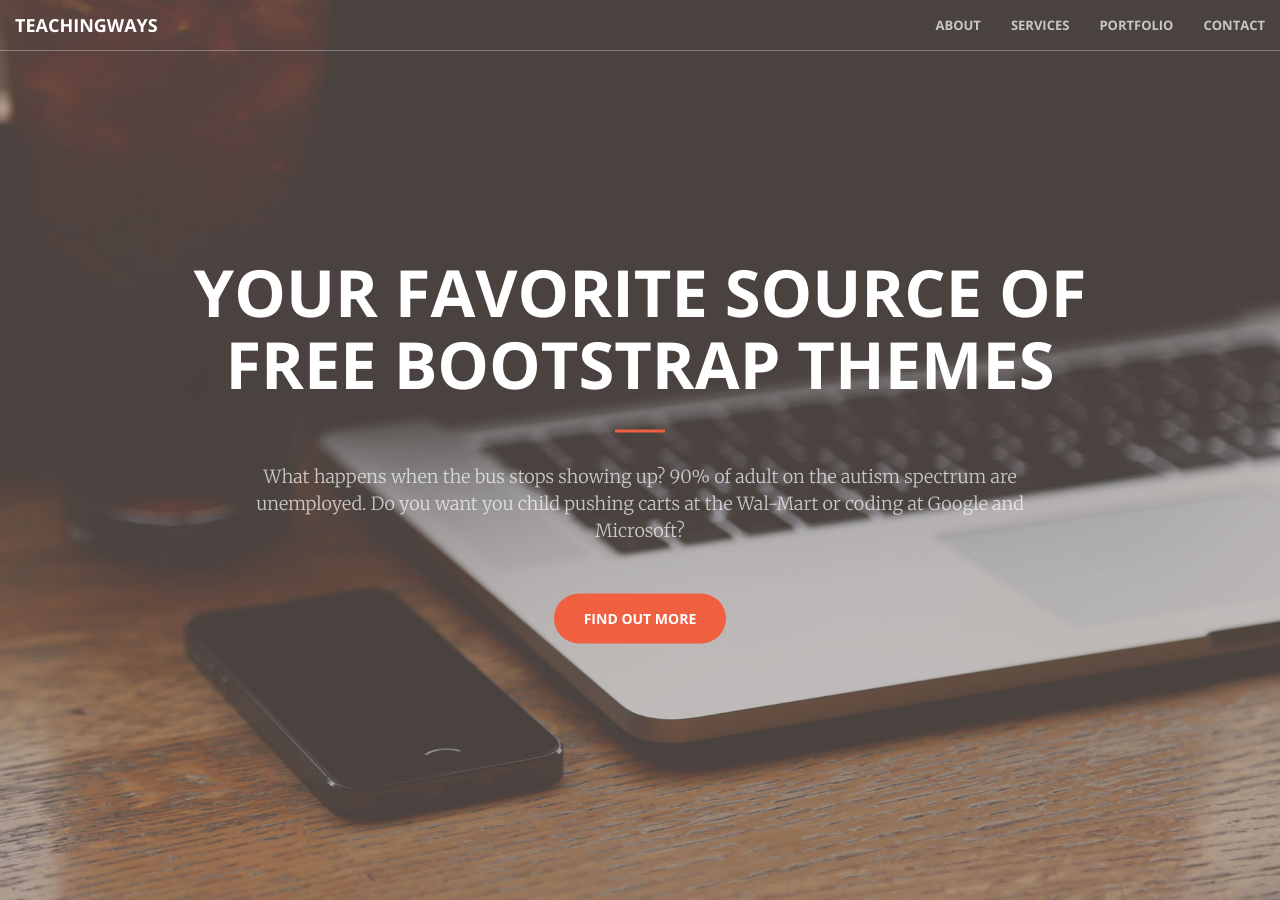
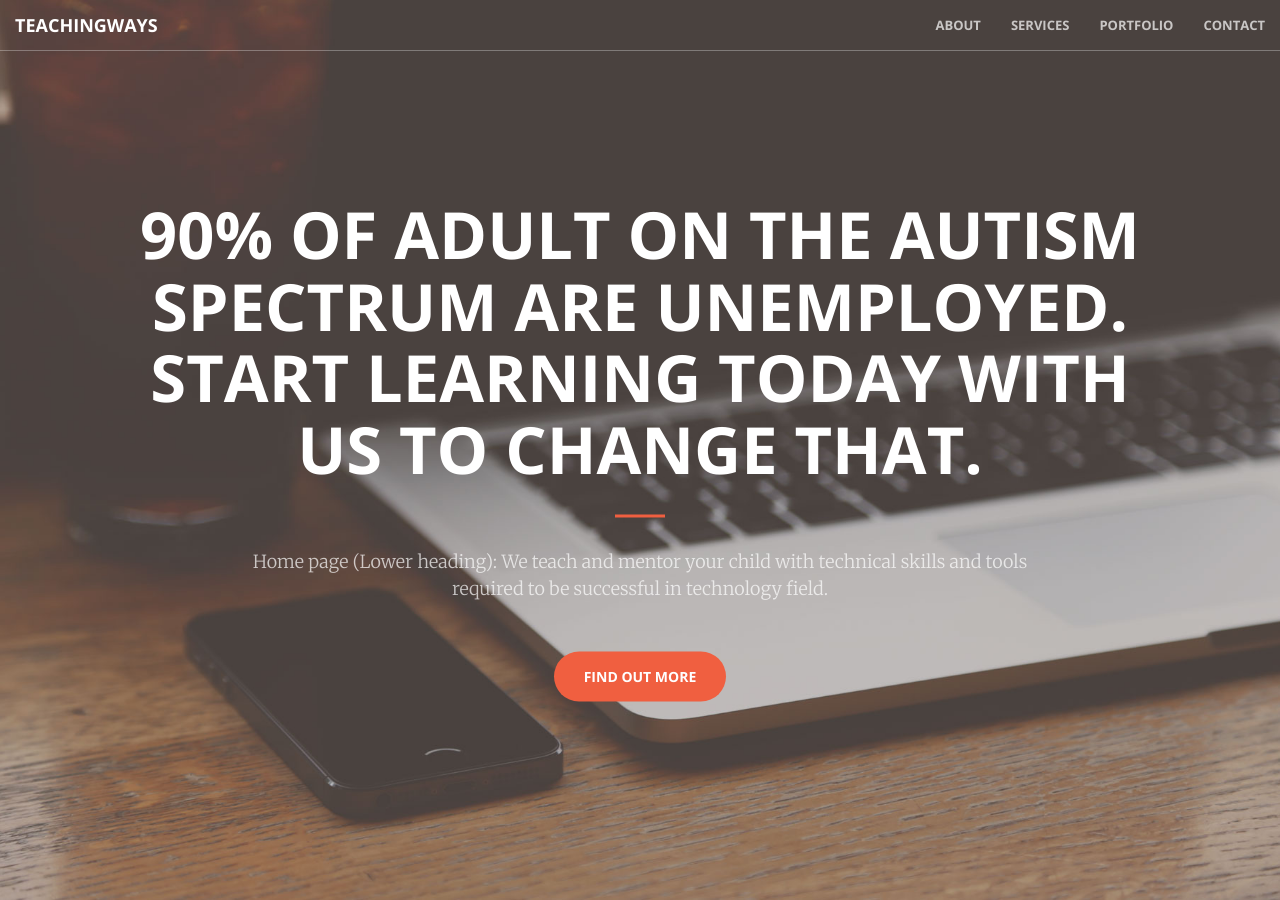
Before and after one commit to muadminis/teachingways_site, a Jekyll site: the page built from index.html, in a window 1280 px wide and 900 px high. Built offline with Jekyll 4.4.1, drawn with Linux system fonts in a browser that asks for light colours; grey boxes are pictures that could not be loaded.

Commit message:
Update header.html
Co-Authored-By: kevinyu600 <kevinyu600@users.noreply.github.com>

```diff
--- a/_includes/header.html
+++ b/_includes/header.html
@@ -1,9 +1,9 @@
 <header>
     <div class="header-content">
         <div class="header-content-inner">
-            <h1>Your Favorite Source of Free Bootstrap Themes</h1>
+            <h1>90% of adult on the autism spectrum are unemployed.  Start learning TODAY with us to change that.</h1>
             <hr>
-            <p>What happens when the bus stops showing up? 90% of adult on the autism spectrum are unemployed.  Do you want you child pushing carts at the Wal-Mart or coding at Google and Microsoft?</p>
+            <p>Home page (Lower heading): We teach and mentor your child with technical skills and tools required to be successful in technology field. </p>
 			<div class="embed-responsive embed-responsive-1by1">
 				<iframe class="embed-responsive-item" src="https://www.youtube.com/embed/XUAsU_zQVMo?rel=0"></iframe>
 			</div>
```
